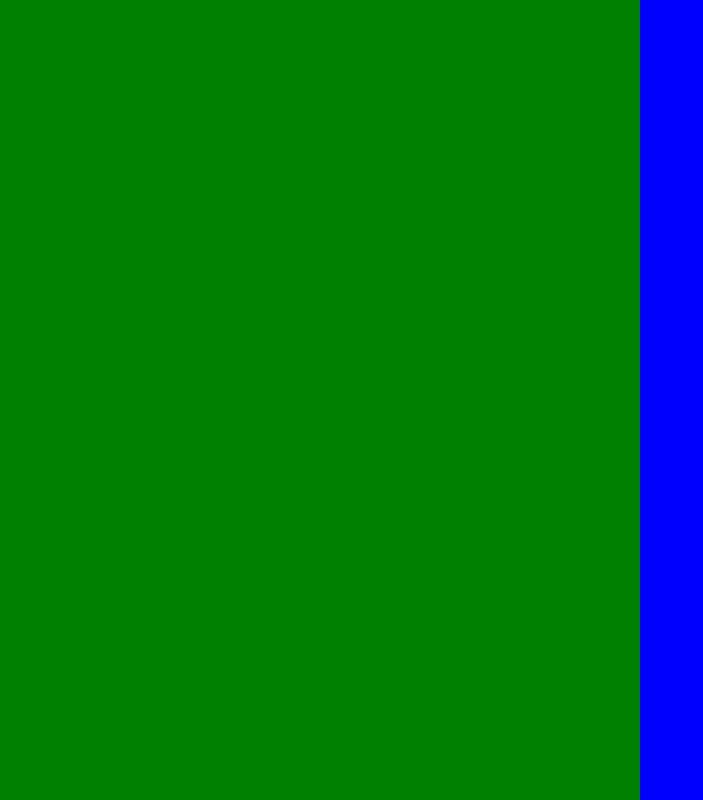
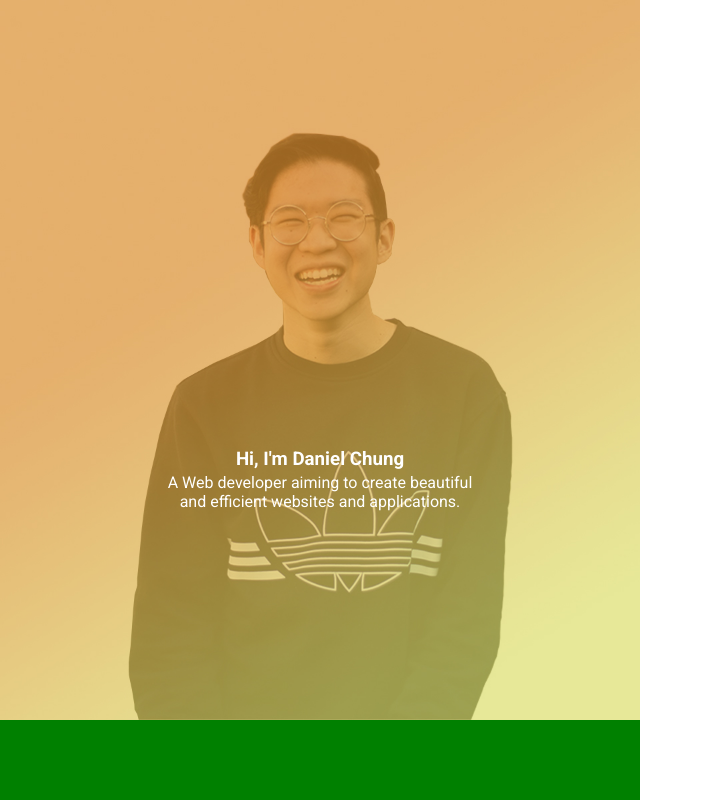
Before and after one commit to pikachungg/Resume_website, a React (Create React App) app: page / in a window 1280 px wide. Shown: the whole page, without its empty margins (0-703 px from the left). Built offline with nearby package versions, Linux system fonts and the light colour scheme.

Commit message:
column1 for web

```diff
--- a/src/App.css
+++ b/src/App.css
@@ -1,13 +1,40 @@
-.column1 {
-  width: 50vw;
+.column1{
+  width: 50%;
   height: 100vh;
   float: left;
+  position: relative;
+  text-align: center;
+  color: white;
   background-color: green;
+  overflow: hidden;
+}
+
+.column1 img {
+  width: 100%;
+  height: auto;
+  object-fit: contain;
+  overflow: hidden;
+}
+
+.center {
+  position: absolute;
+  font-family: 'Roboto', sans-serif;
+  top: 60%;
+  left: 50%;
+  transform: translate(-50%, -50%);
+}
+
+.center p {
+  margin-block-start: 1%;
+  margin-block-end: 1%;
+}
+
+.center h3 {
+  margin-block-start: 1%;
+  margin-block-end: 1%;
 }
 
 .column2 {
-  width: 50vw;
-  height: 100vh;
   float: right;
   background-color: blue;
 }
--- a/src/App.js
+++ b/src/App.js
@@ -1,12 +1,17 @@
 import React from 'react';
-import logo from './logo.svg';
+import me from './assets/images/resume.jpg';
 import './App.css';
 
 function App() {
   return (
     <div className="wrapper">
+		<link href="https://fonts.googleapis.com/css?family=Roboto:400,500,700,900&display=swap" rel="stylesheet"></link>
 		<div className="column1">
-
+			<img src={me} alt="a picture of me"/>
+			<div className="center">
+				<h3>Hi, I'm Daniel Chung</h3>
+				<p>A Web developer aiming to create beautiful and efficient websites and applications.</p>
+			</div>
 		</div>
 		<div className="column2">
 
```
Also changed, not shown: src/assets/images/resume.jpg (added), 1 other file (tests, documents, lock files or other folders).
